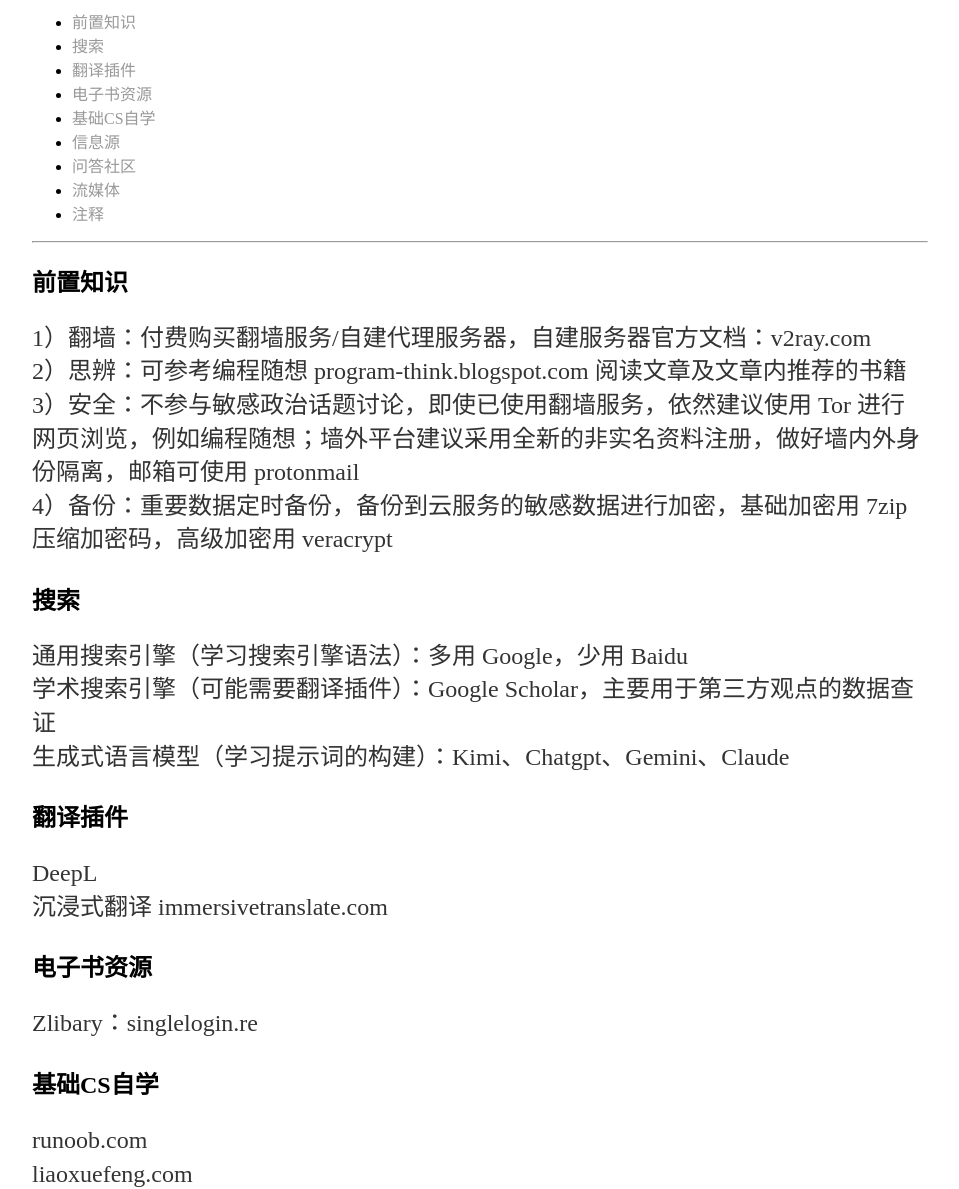
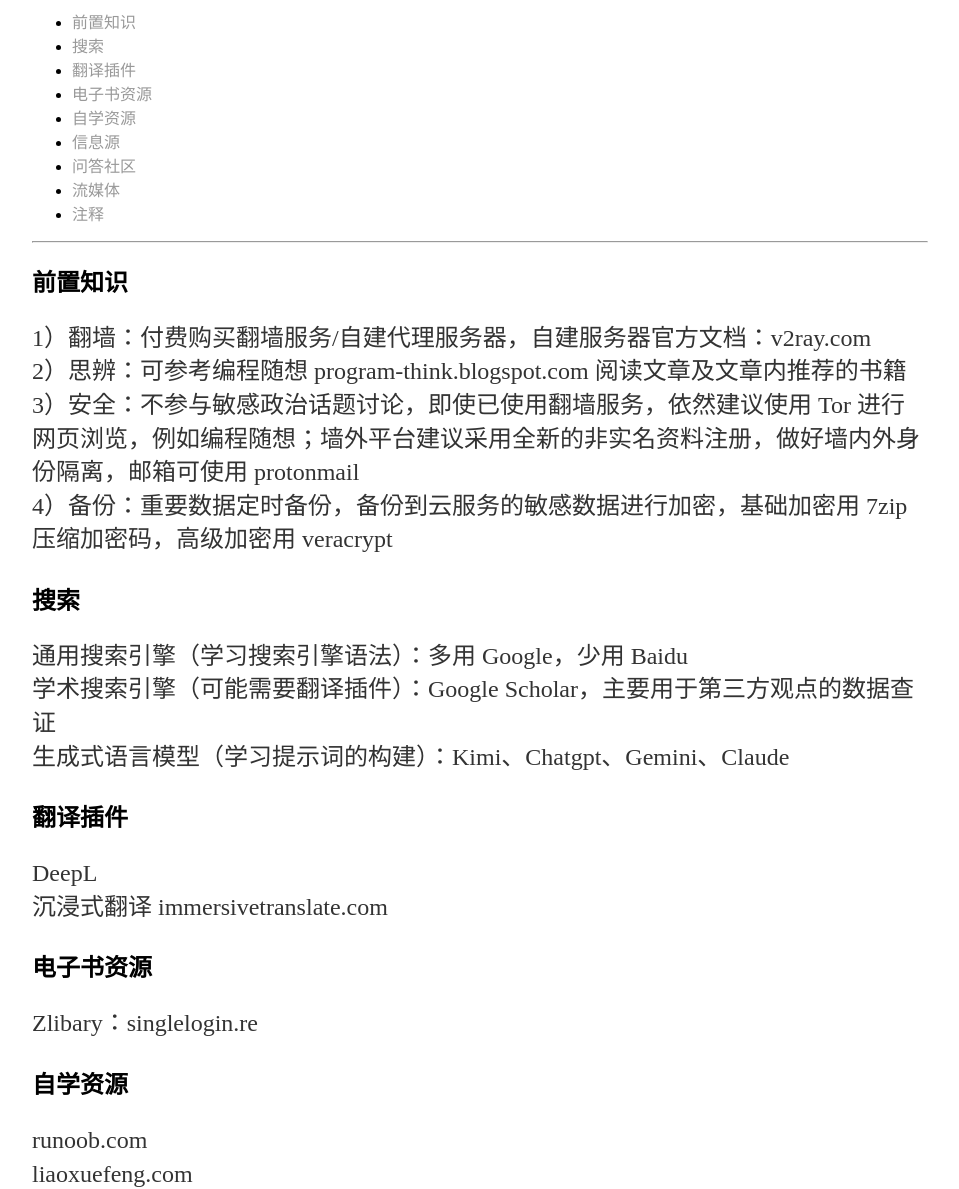
Before and after one commit to cnt2/cnt2.github.io, a Jekyll site: the page built from _posts/2024-08-12-get-information.md, in a window 1280 px wide. Shown: the part 316-1505 px from the top of the page, without its empty margins (160-1119 px from the left). Built offline with Jekyll 4.4.1, drawn with Linux system fonts in a browser that asks for light colours.

Commit message:
Update 2024-08-12-get-information.md

```diff
--- a/_posts/2024-08-12-get-information.md
+++ b/_posts/2024-08-12-get-information.md
@@ -8,7 +8,7 @@
 - [搜索](#搜索)
 - [翻译插件](#翻译插件)
 - [电子书资源](#电子书资源)
-- [基础CS自学](#基础CS自学)
+- [自学资源](#自学资源)
 - [信息源](#信息源)
 - [问答社区](#问答社区)
 - [流媒体](#流媒体)
@@ -34,7 +34,7 @@
 ## 电子书资源
  Zlibary：singlelogin.re
 
-## 基础CS自学
+## 自学资源
  runoob.com
  liaoxuefeng.com
  github.com/PKUFlyingPig/cs-self-learning（**力荐**，需要一定英语水平）
```
